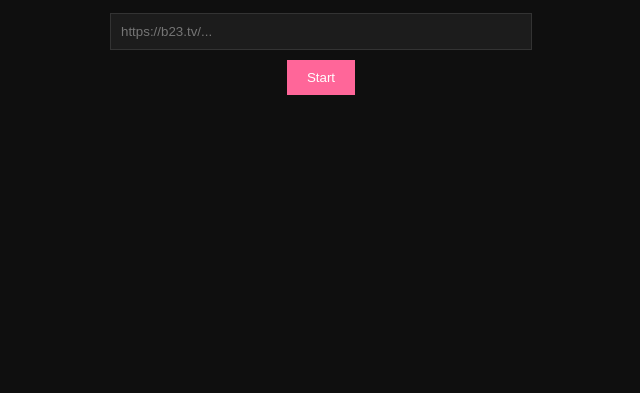
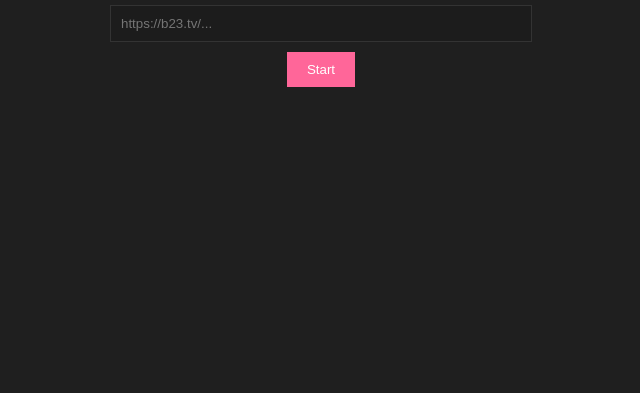
Before and after one commit to beiju06/bilibili-study-player, a plain HTML site: page index.html in a window 1280 px wide. Shown: the part 423-816 px from the top of the page, without its empty margins (319-959 px from the left). Drawn offline with Linux system fonts and the light colour scheme.

Commit message:
Update index.html

```diff
--- a/index.html
+++ b/index.html
@@ -6,13 +6,14 @@
 
 <style>
 body{
-background:#0f0f0f;
-color:white;
+background:#1f1f1f;
+color:#f0f0f0;
 font-family:sans-serif;
 display:flex;
 justify-content:center;
 align-items:center;
 height:100vh;
+margin:0;
 }
 
 .container{
```
